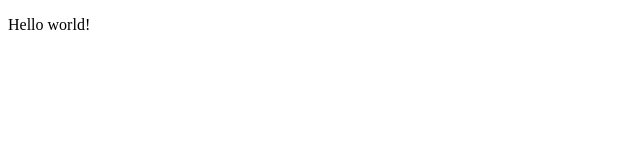
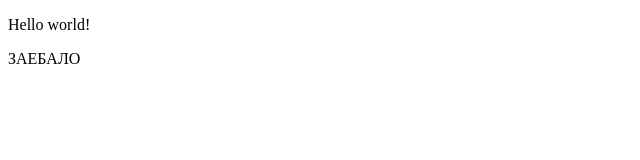
Before and after one commit to JustTheFox/test-project.local, a plain HTML site: page index.html in a window 1280 px wide. Shown: the full height of the page, 0-640 px from the left. Drawn offline with Linux system fonts and the light colour scheme.

Commit message:
test commit 2

```diff
--- a/index.html
+++ b/index.html
@@ -6,5 +6,6 @@
 </head>
 <body>
     <p>Hello world!</p>
+    <p>ЗАЕБАЛО</p>
 </body>
 </html>
```
